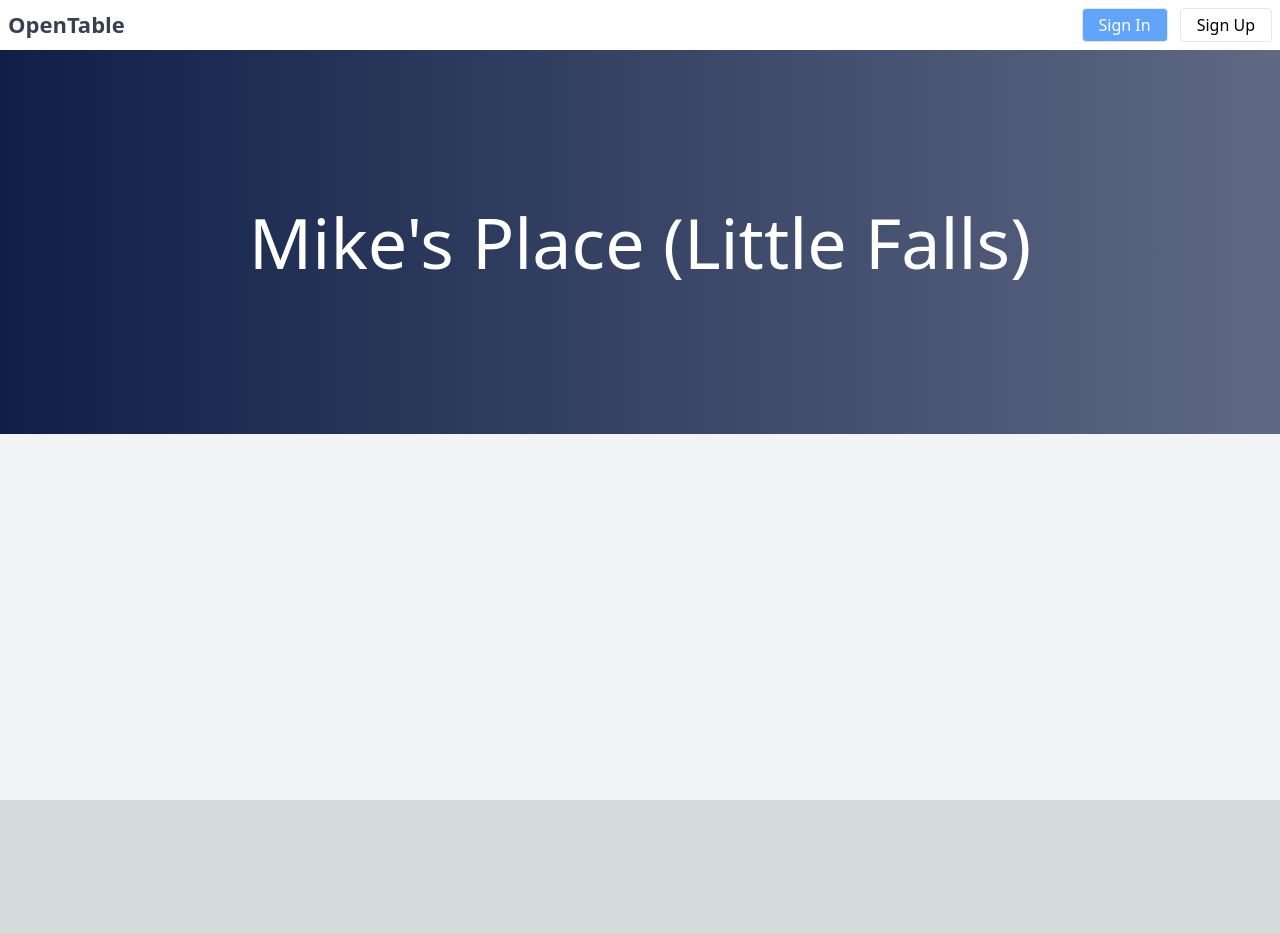
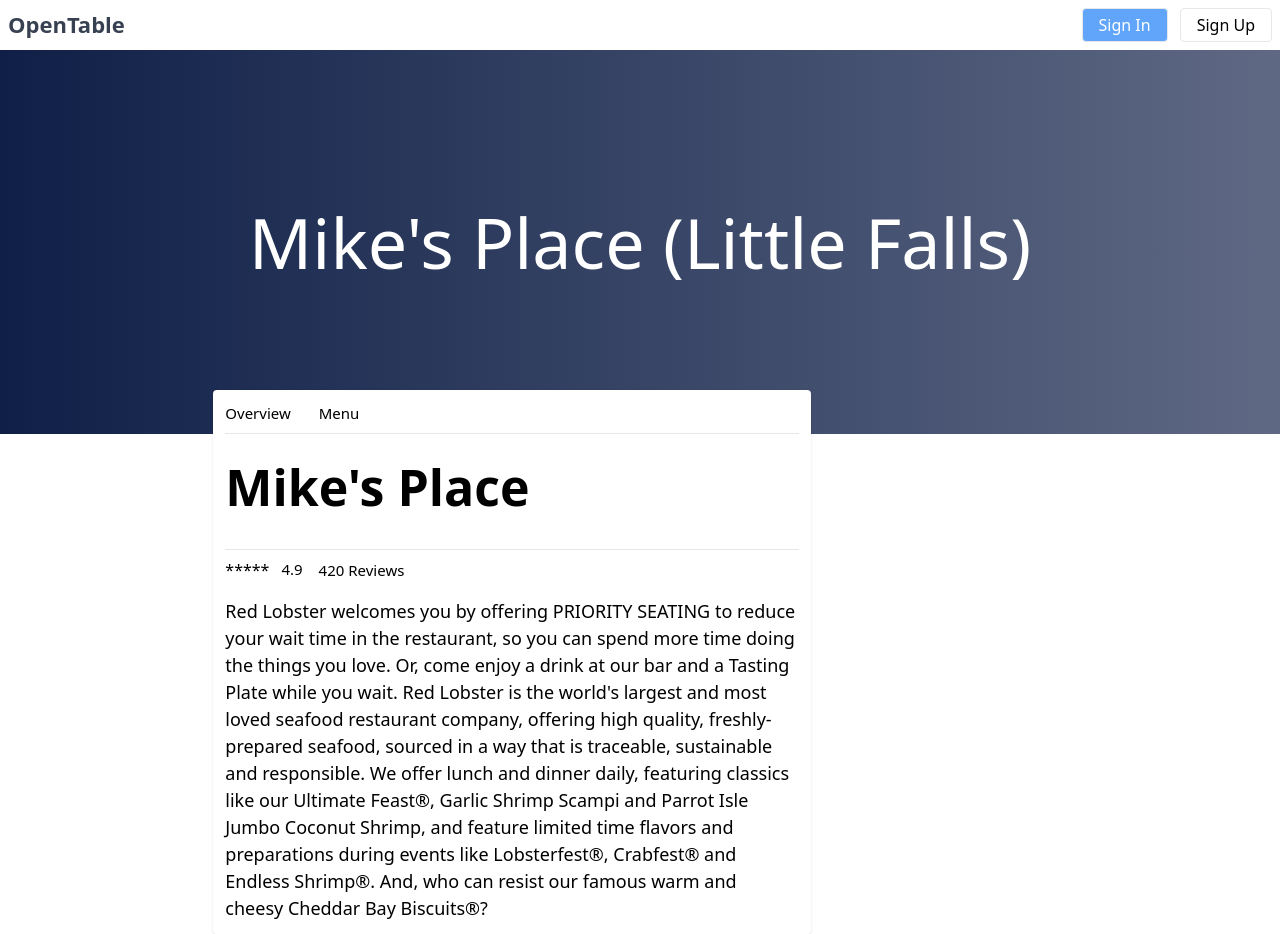
Before and after one commit to Mohawk-Valley-Interactive/unleash-nextjs-demo, a Next.js app: page / in a window 1280 px wide. Before the commit the page ends 800 px from the top, so only its background shows below. Built offline with nearby package versions, Linux system fonts and the light colour scheme.

Commit message:
123 The title and description

```diff
--- a/app/page.tsx
+++ b/app/page.tsx
@@ -34,6 +34,55 @@
             </div>
           </div>
           {/* HEADER */}
+          {/* DESCRIPTION PORTION */}
+          <div className="flex m-auto w-2/3 justify-between items-start 0 -mt-11">
+            <div className="bg-white w-[70%] rounded p-3 shadow">
+              {/* RESTAURANT NAVBAR */}
+              <nav className="flex text-reg border-b pb-2">
+                <a href="" className="mr-7">
+                  Overview
+                </a>
+                <a href="" className="mr-7">
+                  Menu
+                </a>
+              </nav>
+              {/* RESTAURANT NAVBAR */}
+              {/* TITLE */}
+              <div className="mt-4 border-b pb-6">
+                <h1 className="font-bold text-6xl">Mike's Place</h1>
+              </div>
+              {/* TITLE */}
+              {/* RATINGS */}
+              <div className="flex items-end">
+                <div className="ratings mt-2 flex items-center">
+                  <p>*****</p>
+                  <p className="text-reg ml-3">4.9</p>
+                </div>
+                <div className="text-reg ml-4">420 Reviews</div>
+              </div>
+              {/* RATINGS */}
+              {/* DESCRIPTION */}
+              <div className="mt-4">
+                <p className="text-lg font-light">
+                  Red Lobster welcomes you by offering PRIORITY SEATING to
+                  reduce your wait time in the restaurant, so you can spend more
+                  time doing the things you love. Or, come enjoy a drink at our
+                  bar and a Tasting Plate while you wait. Red Lobster is the
+                  world's largest and most loved seafood restaurant company,
+                  offering high quality, freshly-prepared seafood, sourced in a
+                  way that is traceable, sustainable and responsible. We offer
+                  lunch and dinner daily, featuring classics like our Ultimate
+                  Feast®, Garlic Shrimp Scampi and Parrot Isle Jumbo Coconut
+                  Shrimp, and feature limited time flavors and preparations
+                  during events like Lobsterfest®, Crabfest® and Endless
+                  Shrimp®. And, who can resist our famous warm and cheesy
+                  Cheddar Bay Biscuits®?
+                </p>
+              </div>
+              {/* DESCRIPTION */}
+            </div>
+          </div>
+          {/* DESCRIPTION PORTION */}
         </main>
       </main>
     </main>
```
